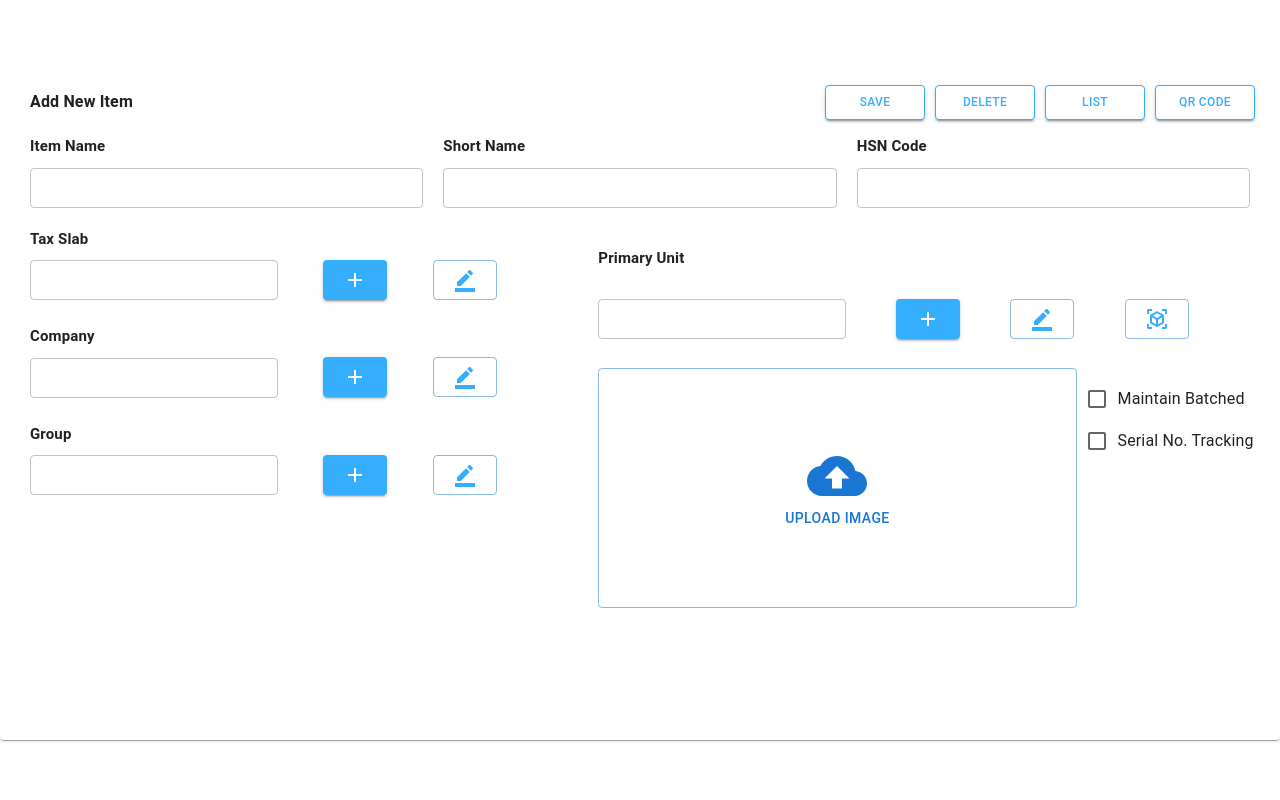
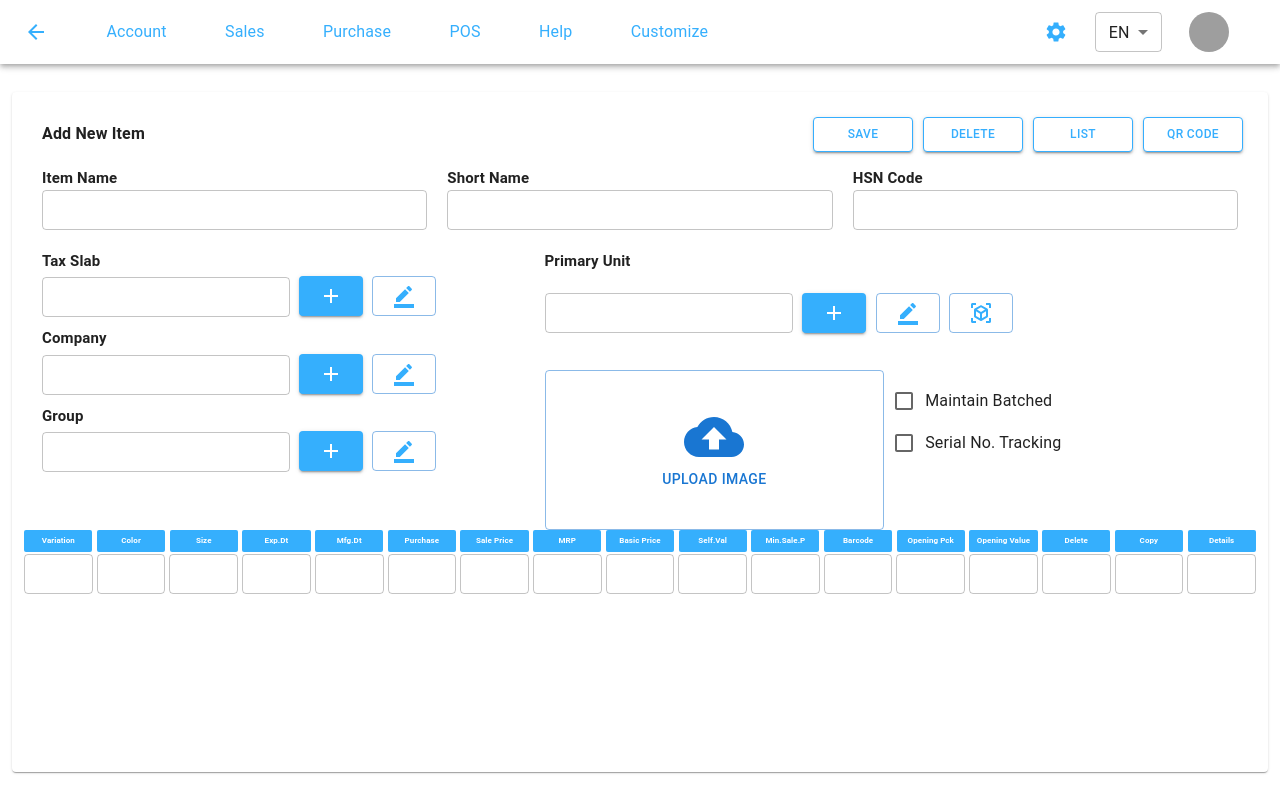
Before and after one commit to Ishop-software/iShopBillingSoftware, a React (Create React App) app: page / in a window 1280 px wide. Built offline with nearby package versions, Linux system fonts and the light colour scheme; grey boxes are pictures that could not be loaded.

Commit message:
Appbar Caompleted

```diff
--- a/src/Pages/Item Page/Items.js
+++ b/src/Pages/Item Page/Items.js
@@ -1,5 +1,5 @@
-import React from "react"
-import { Button, Card, TextField, Typography } from "@mui/material";
+import React, { useState } from "react"
+import { AppBar, Button, Card, TextField, Toolbar, Typography, Menu } from "@mui/material";
 import Grid from '@mui/material/Grid';
 import AddIcon from '@mui/icons-material/Add';
 import BorderColorIcon from '@mui/icons-material/BorderColor';
@@ -7,17 +7,100 @@ import ViewInArIcon from '@mui/icons-material/ViewInAr';
 import CloudUploadIcon from '@mui/icons-material/CloudUpload';
 import Checkbox from '@mui/material/Checkbox';
 import FormControlLabel from '@mui/material/FormControlLabel';
+import ArrowBackIcon from '@mui/icons-material/ArrowBack';
+import SettingsIcon from '@mui/icons-material/Settings';
+import { FormControl, Select, MenuItem, Box } from '@mui/material';
+import Avatar from '@mui/material/Avatar';
 
 
 const btns = ["Save", "Delete", "List", "QR Code"]
 const txtfld = ["Item Name", "Short Name", "HSN Code"]
 const dropdown = ["Tax Slab", "Company", "Group"]
 const label = { inputProps: { 'aria-label': 'Checkbox demo' } };
+const txtfldLabels = ["Variation", "Color", "Size", "Exp.Dt", "Mfg.Dt", "Purchase", "Sale Price", "MRP", "Basic Price", "Self.Val", "Min.Sale.P", "Barcode", "Opening Pck", "Opening Value", "Delete", "Copy", "Details"]
+
+const menus = ["Account", "Sales", "Purchase", "POS", "Help", "Customize"]
+
 
 function Items() {
+    const [language, setLanguage] = useState('en');
+
+    const handleChange = (event) => {
+        setLanguage(event.target.value);
+    };
+
+    const [anchorElNav, setAnchorElNav] = React.useState(null);
+    const [anchorElUser, setAnchorElUser] = React.useState(null);
+
+    const handleOpenNavMenu = (event) => {
+        setAnchorElNav(event.currentTarget);
+    };
+    const handleOpenUserMenu = (event) => {
+        setAnchorElUser(event.currentTarget);
+    };
+
+    const handleCloseNavMenu = () => {
+        setAnchorElNav(null);
+    };
+
+    const handleCloseUserMenu = () => {
+        setAnchorElUser(null);
+    };
+
     return (
+
         <div style={{ display: "flex", justifyContent: "center", alignItems: "center", height: "100vh" }}>
-            <Card style={{ height: "80vh", width: "180vh", padding: "20px" }}>
+            <AppBar position="absolute" style={{ backgroundColor: "white" }}>
+                <Toolbar>
+                    <ArrowBackIcon style={{ display: "flex", color: "#35AFFD" }} />
+                    <div style={{ display: "flex", width: "100%" }}>
+
+                        <div style={{ display: "flex", justifyContent: "space-evenly", alignItems: "center", width: "60%" }}>
+                            {
+                                menus.map(index =>
+                                    <Typography style={{ color: "#35AFFD" }}>{index}</Typography>
+
+
+                                )}
+                        </div>
+                        <div style={{ marginLeft: "250px", display: "flex", justifyContent: "space-evenly", width: "20%", alignItems: "center" }}>
+                            <SettingsIcon style={{ color: "#35AFFD" }} />
+                            <Box sx={{ minWidth: 20 }}>
+                                <FormControl fullWidth>
+                                    <Select
+                                        value={language}
+                                        onChange={handleChange}
+                                        displayEmpty
+                                        inputProps={{ 'aria-label': 'Without label' }}
+                                        size="small"
+                                    >
+                                        <MenuItem value="en">EN</MenuItem>
+                                        <MenuItem value="ta">TA</MenuItem>
+                                    </Select>
+                                </FormControl>
+                            </Box>
+                            <Avatar alt="Remy Sharp" src="/static/images/avatar/1.jpg" />
+                            <Menu
+                                sx={{ mt: '45px' }}
+                                id="menu-appbar"
+                                anchorEl={anchorElUser}
+                                anchorOrigin={{
+                                    vertical: 'top',
+                                    horizontal: 'right',
+                                }}
+                                keepMounted
+                                transformOrigin={{
+                                    vertical: 'top',
+                                    horizontal: 'left',
+                                }}
+                                open={Boolean(anchorElUser)}
+                                onClose={handleCloseUserMenu}
+                            ></Menu>
+                        </div>
+                    </div>
+                </Toolbar>
+            </AppBar>
+            <Card sx={{ marginTop: { xs: 7, sm: 8 } }} style={{ height: "80vh", width: "95%", padding: "20px" }}>
                 <div style={{ display: "flex", justifyContent: "space-between" }}>
                     <Typography style={{ fontSize: "16px", fontWeight: "bold", padding: "10px" }}>Add New Item</Typography>
                     <div>
@@ -40,40 +123,40 @@ function Items() {
                                 <Typography key={index} style={{
                                     fontSize: "15px", fontWeight: "bold"
                                 }}>{index}</Typography>
-                                <TextField size="small" style={{ marginTop: "10px" }}></TextField></div>
+                                <TextField size="small" style={{ marginTop: "px" }}></TextField></div>
                         )}
 
                 </div>
 
                 <Grid container spacing={18} style={{ padding: "10px", }}>
-                    <Grid item xs={5}>
+                    <Grid item xs={4.5}>
                         {
                             dropdown.map(index =>
                                 <div style={{ width: "110%" }}>
                                     <Typography key={index} style={{ fontSize: "15px", fontWeight: "bold" }}>{index}</Typography>
                                     <div style={{ display: "flex", justifyContent: "space-between", alignItems: "center" }}>
-                                        <TextField size="small" style={{ marginBottom: "25px", marginTop: "10px" }}></TextField>
-                                        <Button variant="contained" style={{ marginBottom: "16px", height: "40px", backgroundColor: "#35AFFD" }}><AddIcon /></Button>
-                                        <Button variant="outlined" style={{ marginBottom: "16px", height: "40px" }}><BorderColorIcon style={{ color: "#35AFFD" }} /></Button>
+                                        <TextField size="small" style={{ marginBottom: "10px", marginTop: "5px" }}></TextField>
+                                        <Button variant="contained" style={{ marginBottom: "7px", height: "40px", backgroundColor: "#35AFFD" }}><AddIcon /></Button>
+                                        <Button variant="outlined" style={{ marginBottom: "7px", height: "40px" }}><BorderColorIcon style={{ color: "#35AFFD" }} /></Button>
                                     </div>
                                 </div>
                             )
                         }
 
                     </Grid>
-                    <Grid item xs={4}>
-                        <div style={{ width: "190%", display: "flex", flexDirection: "column", justifyContent: "space-evenly", height: "50vh" }}>
-                            <Typography style={{ fontSize: "15px", fontWeight: "bold" }}>Primary Unit</Typography>
-                            <div style={{ display: "flex", justifyContent: "space-between", alignItems: "center" }}>
-                                <TextField size="small" style={{ marginTop: "10px" }}></TextField>
-                                <Button variant="contained" style={{ height: "40px", marginTop: "10px", backgroundColor: "#35AFFD" }}><AddIcon /></Button>
-                                <Button variant="outlined" style={{ height: "40px", marginTop: "10px", }}><BorderColorIcon style={{ color: "#35AFFD" }} /></Button>
-                                <Button variant="outlined" style={{ height: "40px", marginTop: "10px", }}><ViewInArIcon style={{ color: "#35AFFD" }} /></Button>
+                    <Grid item xs={3.5}>
+                        <div style={{ width: "190%", display: "flex", flexDirection: "column", justifyContent: "space-between", height: "35vh", }}>
+                            <Typography style={{ fontSize: "15px", fontWeight: "bold", marginBottom: "25px" }}>Primary Unit</Typography>
+                            <div style={{ display: "flex", justifyContent: "space-between", marginTop: "-40px", }}>
+                                <TextField size="small"></TextField>
+                                <Button variant="contained" style={{ height: "40px", backgroundColor: "#35AFFD" }}><AddIcon /></Button>
+                                <Button variant="outlined" style={{ height: "40px" }}><BorderColorIcon style={{ color: "#35AFFD" }} /></Button>
+                                <Button variant="outlined" style={{ height: "40px" }}><ViewInArIcon style={{ color: "#35AFFD" }} /></Button>
 
                             </div>
-                            <div style={{ display: "flex", marginTop: "10px", width: "100vh" }}>
-                                <Button variant="outlined" style={{ height: "30vh", width: "70vh" }}>
-                                    <div style={{ display: "flex", justifyContent: "center", alignItems: "center", flexDirection: "column" }}>
+                            <div style={{ display: "flex", width: "150%", }}>
+                                <Button variant="outlined" style={{ height: "20vh", width: "50%" }}>
+                                    <div style={{ display: "flex", flexDirection: "column", justifyContent: "center", alignItems: "center" }}>
                                         <CloudUploadIcon style={{ fontSize: "60px" }} />
                                         Upload Image
 
@@ -85,11 +168,23 @@ function Items() {
                                 </div>
                             </div>
 
+
                         </div>
+
                     </Grid>
                 </Grid>
-
-            </Card>
+                <div style={{ display: "flex", margin: "-10px", }}>
+                    {
+                        txtfldLabels.map(index =>
+                            <div style={{ display: "flex", flexDirection: "column", justifyContent: "space-between", alignItems: "center" }}>
+                                <Typography size="small" style={{ width: "80%", fontSize: "8px", color: "white", fontWeight: "bold", borderRadius: "2px", textAlign: "center", padding: "5px", backgroundColor: "#35AFFD" }}>{index}</Typography>
+                                <Typography></Typography>
+                                <TextField size="small" style={{ margin: "2px", }}></TextField>
+                            </div>
+                        )
+                    }
+                </div>
+            </Card >
         </div >
     )
 };
```
